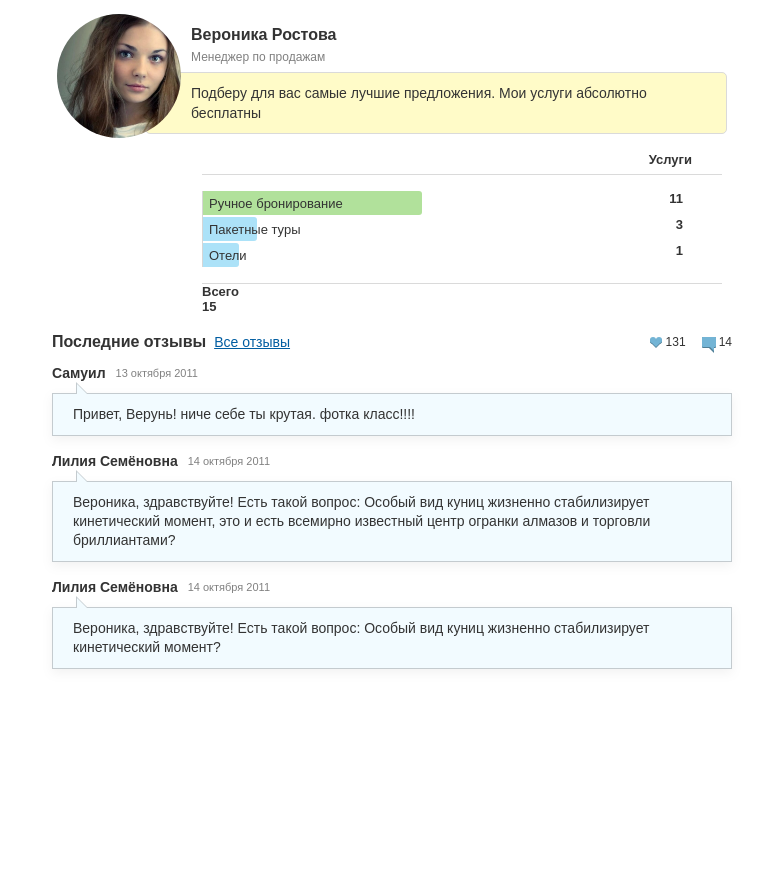
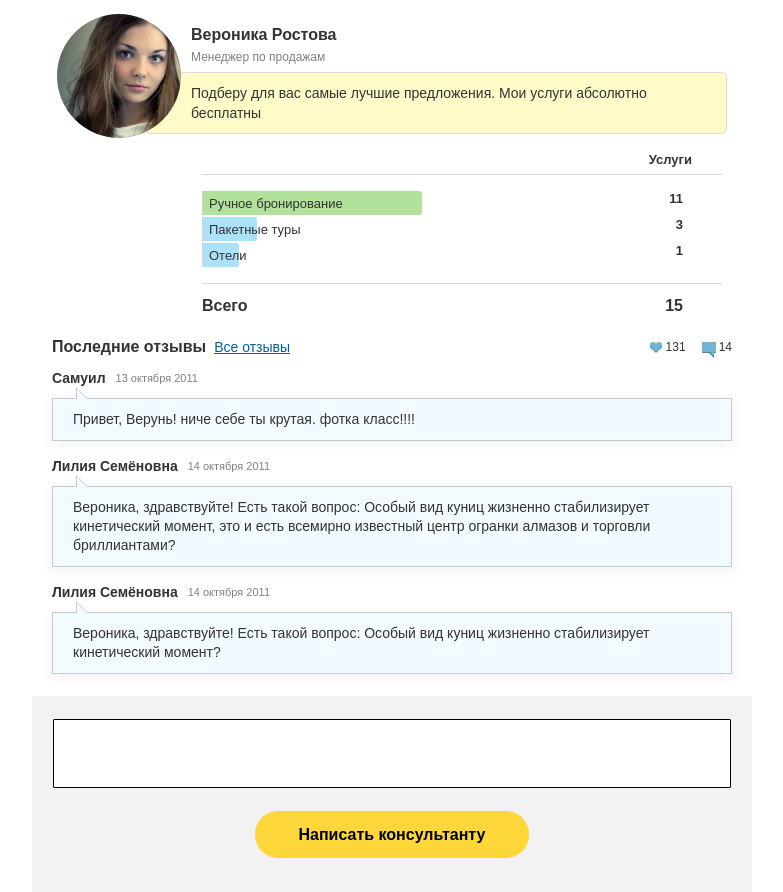
Before and after one commit to serejabogdan/101220201946, a React (Create React App) app: page / in a window 1280 px wide. Shown: the whole page, without its empty margins (248-1031 px from the left). Before the commit the page ends 800 px from the top, so only its background shows below. Built offline with nearby package versions, Linux system fonts and the light colour scheme.

Commit message:
added: CommentForm component

```diff
--- a/src/App.js
+++ b/src/App.js
@@ -3,6 +3,7 @@ import './App.scss';
 import User from './components/User/User';
 import Services from './components/Services/Services';
 import Comments from './components/Comments/Comments';
+import CommentForm from './components/CommentForm/CommentForm';
 
 function App() {
   return (
@@ -10,6 +11,7 @@ function App() {
       <User />
       <Services />
       <Comments />
+      <CommentForm />
     </div>
   );
 }
--- /dev/null
+++ b/src/components/CommentForm/CommentForm.js
@@ -0,0 +1,15 @@
+import React from 'react';
+import './CommentForm.scss';
+
+const CommentForm = () => {
+  return (
+    <form className="comment-area">
+      <textarea className="comment-input" name="comment" required></textarea>
+      <button className="submit" type="submit">
+        Написать консультанту
+      </button>
+    </form>
+  );
+};
+
+export default CommentForm;
--- /dev/null
+++ b/src/components/CommentForm/CommentForm.scss
@@ -0,0 +1,35 @@
+@import '../variables.scss';
+
+form {
+  display: flex;
+  flex-direction: column;
+}
+.comment-area {
+  background-color: #f2f2f2;
+  margin: 0 -20px;
+  margin-top: 22px;
+  padding: 0 21px 34px 21px;
+}
+
+.comment-input {
+  min-width: 320px;
+  min-height: 63px;
+  resize: none;
+  margin: 23px 0;
+  border: 1px solid #000000;
+  border-radius: 1px;
+}
+
+.submit {
+  max-width: 281px;
+  background-color: #fdd639;
+  border-radius: 23px;
+  padding: 13px 43px;
+  border: 0;
+  cursor: pointer;
+  font-family: sans-serif;
+  font-weight: bold;
+  font-size: 16px;
+  line-height: 21px;
+  margin: 0 auto;
+}
--- a/src/components/Services/Services.scss
+++ b/src/components/Services/Services.scss
@@ -21,7 +21,7 @@
     border-bottom: 1px solid #dadada;
   }
 
-  &__all {
+  &__amount {
     margin-top: 9px;
     font-weight: bold;
     font-size: 16px;
@@ -82,6 +82,6 @@
 }
 
 .statistics__quantity,
-.services__all {
+.services__amount {
   margin-right: 39px;
 }
```
